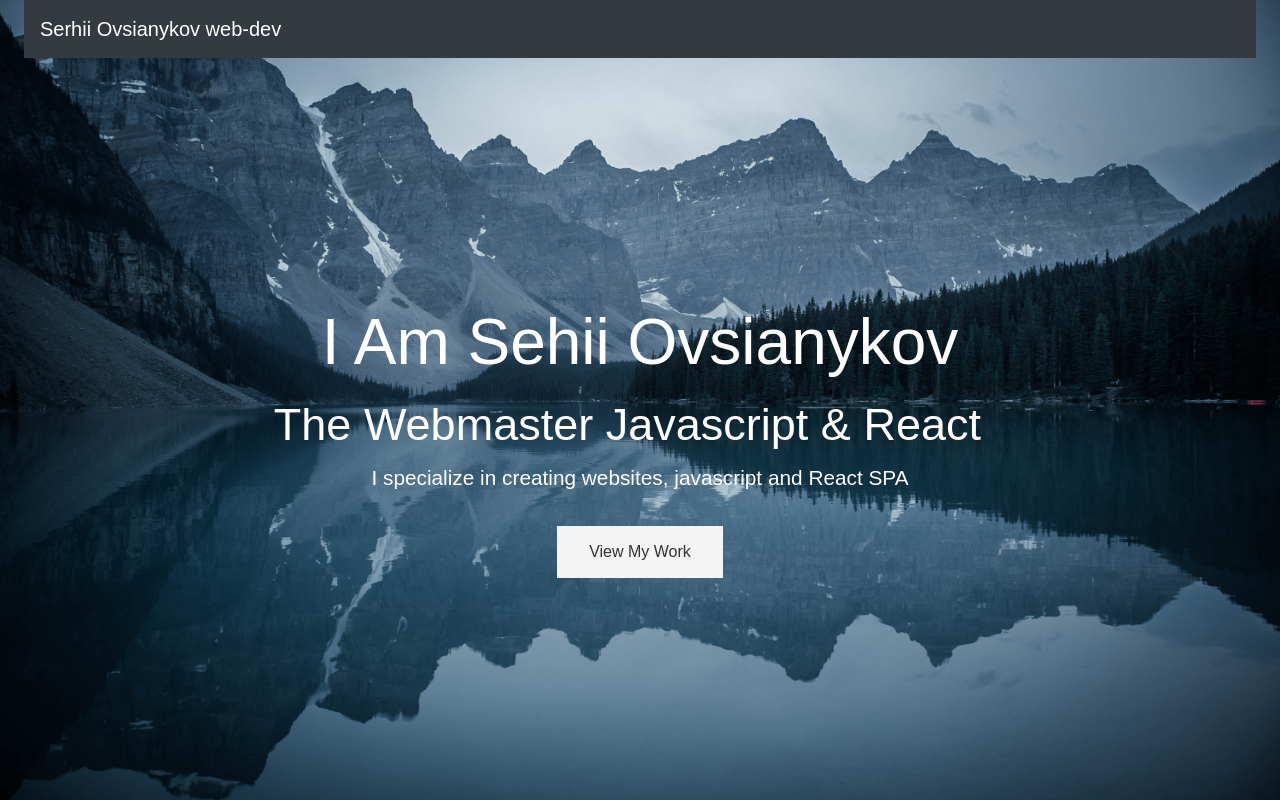
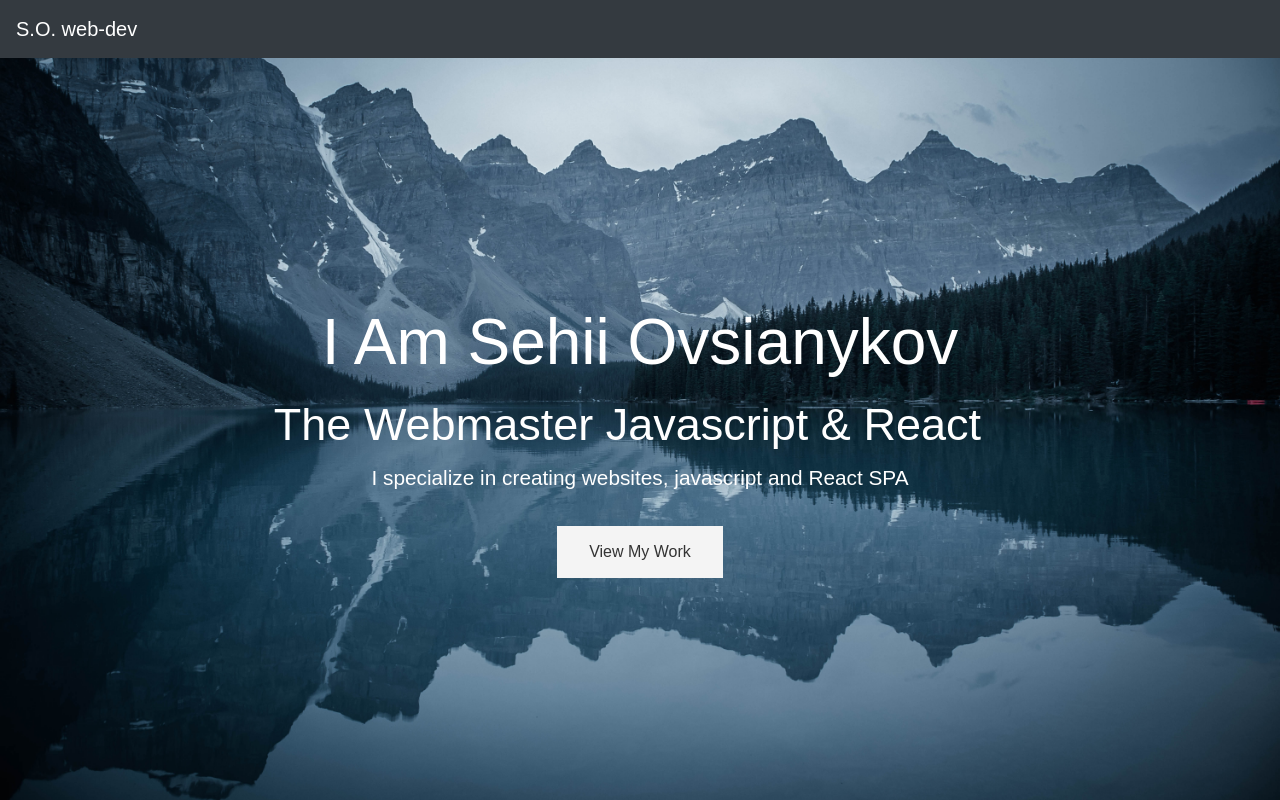
Before and after one commit to sovsianykov/prtf, a React (Create React App) app: page / in a window 1280 px wide. Built offline with nearby package versions, Linux system fonts and the light colour scheme.

Commit message:
tipewriter

```diff
--- a/src/Header/Header.js
+++ b/src/Header/Header.js
@@ -18,9 +18,10 @@ class Header extends Component{
         return (
             <div>
                 <header id="header-home">
+                <Navb/>
                     <div className="container">
-                <Navb/>
-                <div className="showcase">
+
+                    <div className="showcase">
                 </div>
                         <div className="header-content">
                             <h1>
--- a/src/Header/Navbar/Navb.js
+++ b/src/Header/Navbar/Navb.js
@@ -7,7 +7,7 @@ class Navb extends  Component{
         return (
 
             <Navbar bg='dark' variant='dark'>
-                <Navbar.Brand href="#home">Serhii Ovsianykov web-dev</Navbar.Brand>
+                <Navbar.Brand href="#home">S.O. web-dev</Navbar.Brand>
                 <Navbar.Toggle />
                 <Navbar.Collapse className="justify-content-end">
 
```
Also changed, not shown: 1 other file (tests, documents, lock files or other folders).
